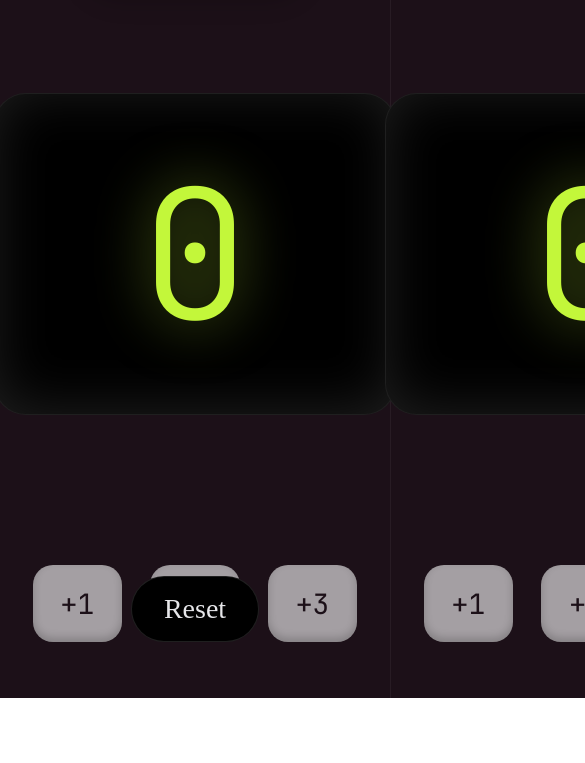
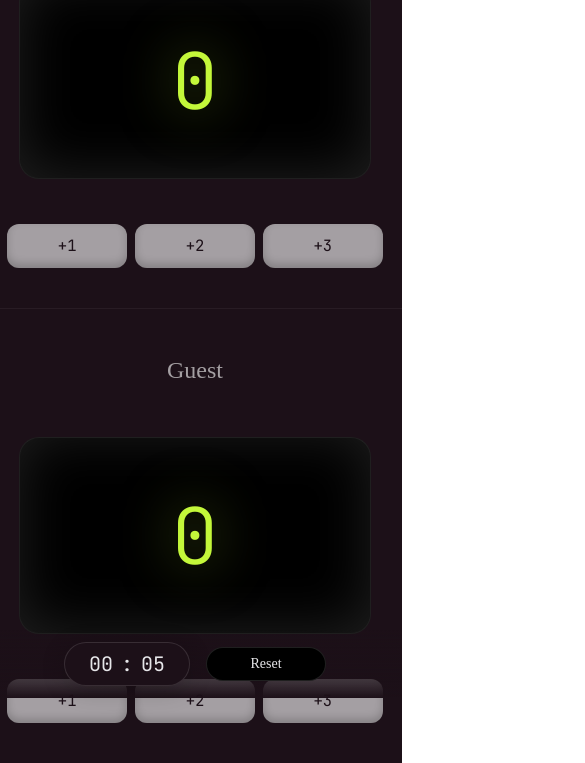
Before and after one commit to InigoHernandez/scoreboard, a website built with Vite: page index.html in a window 390 px wide. Shown: the part 146-909 px from the top of the page, 585 px wide, since content can reach past the window. Before the commit the page ends 844 px from the top, so only its background shows below. Built offline with nearby package versions, Linux system fonts and the light colour scheme; files whose address does not match are found by name.

Commit message:
responsive and adaptative improvements

```diff
--- a/index.css
+++ b/index.css
@@ -20,14 +20,14 @@ body {
     display: flex;
     justify-content: center;
     margin: 0;
-    height: 100vh;
+    min-height: 100vh;
     font-family: aspekta;
     color: var(--light);
     background-color: var(--light-trans-mid);
 }
 
 h1 {
-    font-size: 180px;
+    font-size: clamp(4rem, 15vw, 10em);
     font-family: "JetBrains Mono", monospace;
     font-variant-numeric: tabular-nums;
     font-weight: 300;
@@ -35,35 +35,39 @@ h1 {
 }
 
 h2 {
-    font-size: 48px;
+    font-size: clamp(1.5rem, 4vw, 3rem);
     font-weight: 450;
     color: var(--light-trans-mid);
 }
 
 button {
-    padding: 20px 28px;
-    font-size: 28px;
-    margin: 0 12px;
-    border-radius: 20px;
+    padding: clamp(12px, 2vw, 20px) clamp(16px, 3vw, 28px);
+    font-size: clamp(1rem, 2.5vw, 1.75rem);
+    margin: 0 clamp(6px, 1vw, 12px);
+    border-radius: clamp(12px, 2.5vw, 20px);
     background-color: var(--light-trans-mid);
     box-shadow: inset 0 -4px 8px var(--dark-trans);
     border: inset 1px solid var(--dark-trans);
     color: var(--dark);
     cursor: pointer;
     font-family: "JetBrains Mono", monospace;
+    transition: 0.3s;
+    transition-timing-function: ease;
 }
 
 button:hover {
     background-color: var(--yellow);
-    transition: 0.3s;
-    transition-timing-function: ease;
+}
+
+button:active {
+    transform: scale(0.95);
 }
 
 .container {
     display: flex;
     flex-direction: column;
     align-items: center;
-    height: 100vh;
+    min-height: 100vh;
     width: 100%;
     margin: 0;
     position: relative;
@@ -72,6 +76,8 @@ button:hover {
 #panel {
     flex-direction: row;
     margin: 0;
+    width: 100%;
+    min-height: 100vh;
 }
 
 .column {
@@ -80,8 +86,9 @@ button:hover {
     align-items: center;
     justify-content: space-between;
     margin: 0;
-    height: 100%;
+    min-height: 100vh;
     width: 100%;
+    padding: clamp(1rem, 3vw, 2rem) clamp(0.5rem, 2vw, 1rem);
 }
 
 #home-section {
@@ -95,16 +102,20 @@ button:hover {
 }
 
 .button-row {
-    margin: 56px 0;
+    margin: clamp(1.5rem, 4vw, 3.5rem) 0;
+    display: flex;
+    flex-wrap: wrap;
+    justify-content: center;
+    gap: clamp(0.5rem, 2vw, 1rem);
 }
 
 .title {
-    margin: 48px 0;
+    margin: clamp(1.5rem, 4vw, 3rem) 0;
     display: flex;
     flex-direction: column;
     justify-content: start;
-    padding: 16px 0;
-    height: 16px;
+    padding: clamp(0.5rem, 2vw, 1rem) 0;
+    min-height: clamp(1rem, 2vw, 1.5rem);
 }
 
 .score {
@@ -112,12 +123,13 @@ button:hover {
     flex-direction: column;
     justify-content: center;
     align-items: center;
-    height: 320px;
-    width: 400px;
+    min-height: clamp(200px, 40vw, 320px);
+    width: min(90%, 400px);
+    max-width: 400px;
     border: 1px solid var(--light-trans);
-    margin: 0;
+    margin: clamp(1rem, 3vw, 2rem) 0;
     background-color: var(--black);
-    border-radius: 32px;
+    border-radius: clamp(20px, 4vw, 32px);
     box-shadow: inset 0 -4px 56px var(--light-trans);
     text-shadow: 0 0 56px var(--yellow-trans);
 }
@@ -130,7 +142,12 @@ button:hover {
     z-index: 99;
     position: absolute;
     height: 100vh;
-    width: 200px;
+    width: clamp(150px, 20vw, 200px);
+    pointer-events: none;
+}
+
+#footer > * {
+    pointer-events: auto;
 }
 
 #timer {
@@ -138,10 +155,10 @@ button:hover {
     flex-direction: row;
     justify-content: center;
     align-items: center;
-    margin: 56px 0;
-    padding: 16px 40px;
-    border-radius: 56px;
-    font-size: 40px;
+    margin: clamp(1.5rem, 4vw, 3.5rem) 0;
+    padding: clamp(0.75rem, 2vw, 1rem) clamp(1.5rem, 4vw, 2.5rem);
+    border-radius: clamp(35px, 6vw, 56px);
+    font-size: clamp(1.5rem, 4vw, 2.5rem);
     font-family: "JetBrains Mono", monospace;
     font-variant-numeric: tabular-nums;
     background-color: var(--dark);
@@ -151,25 +168,141 @@ button:hover {
 }
 
 #minutes, #seconds {
-    width: 64px;
+    min-width: clamp(40px, 6vw, 64px);
     display: flex;
     flex-direction: row;
     justify-content: center;
 }
 
 #reset-btn {
-    margin: 56px 0;
-    padding: 16px 32px;
-    border-radius: 40px;
+    margin: clamp(1.5rem, 4vw, 3.5rem) 0;
+    padding: clamp(0.75rem, 2vw, 1rem) clamp(1.5rem, 3vw, 2rem);
+    border-radius: clamp(25px, 4vw, 40px);
     font-family: aspekta;
-    font-size: 28px;
+    font-size: clamp(1rem, 2.5vw, 1.75rem);
     background-color: var(--black);
     color: var(--light);
     border: 1px solid var(--light-trans);
+    transition: 0.3s;
+    transition-timing-function: ease;
 }
 
 #reset-btn:hover {
     background-color: var(--dark);
-    transition: 0.3s;
-    transition-timing-function: ease;
 }
+
+#reset-btn:active {
+    transform: scale(0.95);
+}
+
+/* Media Queries for Responsive Design */
+@media (max-width: 768px) {
+    #panel {
+        flex-direction: column;
+    }
+
+    .column {
+        min-height: 50vh;
+        padding: clamp(1rem, 4vw, 2rem) clamp(0.5rem, 3vw, 1rem);
+    }
+
+    #home-section {
+        border-right: 0;
+        border-bottom: 1px solid var(--light-trans-light);
+    }
+
+    #footer {
+        position: fixed;
+        bottom: 0;
+        left: 50%;
+        transform: translateX(-50%);
+        width: 100%;
+        height: auto;
+        flex-direction: row;
+        justify-content: center;
+        align-items: center;
+        padding: clamp(0.75rem, 3vw, 1.5rem);
+        background: linear-gradient(to top, var(--dark) 0%, transparent 100%);
+        gap: clamp(1rem, 4vw, 2rem);
+    }
+
+    #timer {
+        margin: 0;
+        font-size: clamp(1.25rem, 5vw, 2rem);
+        padding: clamp(0.5rem, 2vw, 0.75rem) clamp(1rem, 3vw, 1.5rem);
+    }
+
+    #reset-btn {
+        margin: 0;
+        padding: clamp(0.5rem, 2vw, 0.75rem) clamp(1rem, 3vw, 1.5rem);
+        font-size: clamp(0.875rem, 3vw, 1.25rem);
+    }
+
+    .button-row {
+        flex-direction: row;
+        width: 100%;
+        max-width: 100%;
+    }
+
+    button {
+        flex: 1;
+        min-width: 80px;
+        max-width: 120px;
+    }
+}
+
+@media (max-width: 480px) {
+    h1 {
+        font-size: clamp(3rem, 20vw, 6rem);
+    }
+
+    .score {
+        min-height: clamp(150px, 50vw, 250px);
+        width: min(95%, 350px);
+    }
+
+    .button-row {
+        gap: clamp(0.25rem, 2vw, 0.5rem);
+    }
+
+    button {
+        padding: clamp(10px, 3vw, 16px) clamp(12px, 4vw, 20px);
+        font-size: clamp(0.875rem, 4vw, 1.25rem);
+        margin: 0;
+    }
+}
+
+@media (min-width: 769px) and (max-width: 1024px) {
+    .score {
+        width: min(85%, 350px);
+        min-height: clamp(250px, 35vw, 300px);
+    }
+
+    #footer {
+        width: clamp(180px, 18vw, 200px);
+    }
+}
+
+@media (orientation: landscape) and (max-height: 600px) {
+    .column {
+        min-height: 100vh;
+        padding: clamp(0.5rem, 2vw, 1rem) clamp(0.5rem, 2vw, 1rem);
+    }
+
+    .title {
+        margin: clamp(0.5rem, 2vw, 1rem) 0;
+    }
+
+    .score {
+        min-height: clamp(120px, 30vh, 200px);
+        margin: clamp(0.5rem, 2vw, 1rem) 0;
+    }
+
+    .button-row {
+        margin: clamp(0.5rem, 2vw, 1rem) 0;
+    }
+
+    h1 {
+        font-size: clamp(3rem, 12vh, 6rem);
+    }
+}
--- a/index.html
+++ b/index.html
@@ -1,5 +1,7 @@
 <html>
     <head>
+        <meta charset="UTF-8">
+        <meta name="viewport" content="width=device-width, initial-scale=1.0">
         <link rel="preconnect" href="https://fonts.googleapis.com">
         <link rel="preconnect" href="https://fonts.gstatic.com" crossorigin>
         <link href="https://fonts.googleapis.com/css2?family=JetBrains+Mono:ital,wght@0,100..800;1,100..800&display=swap" rel="stylesheet">
```
Also changed, not shown: 1 other file.
